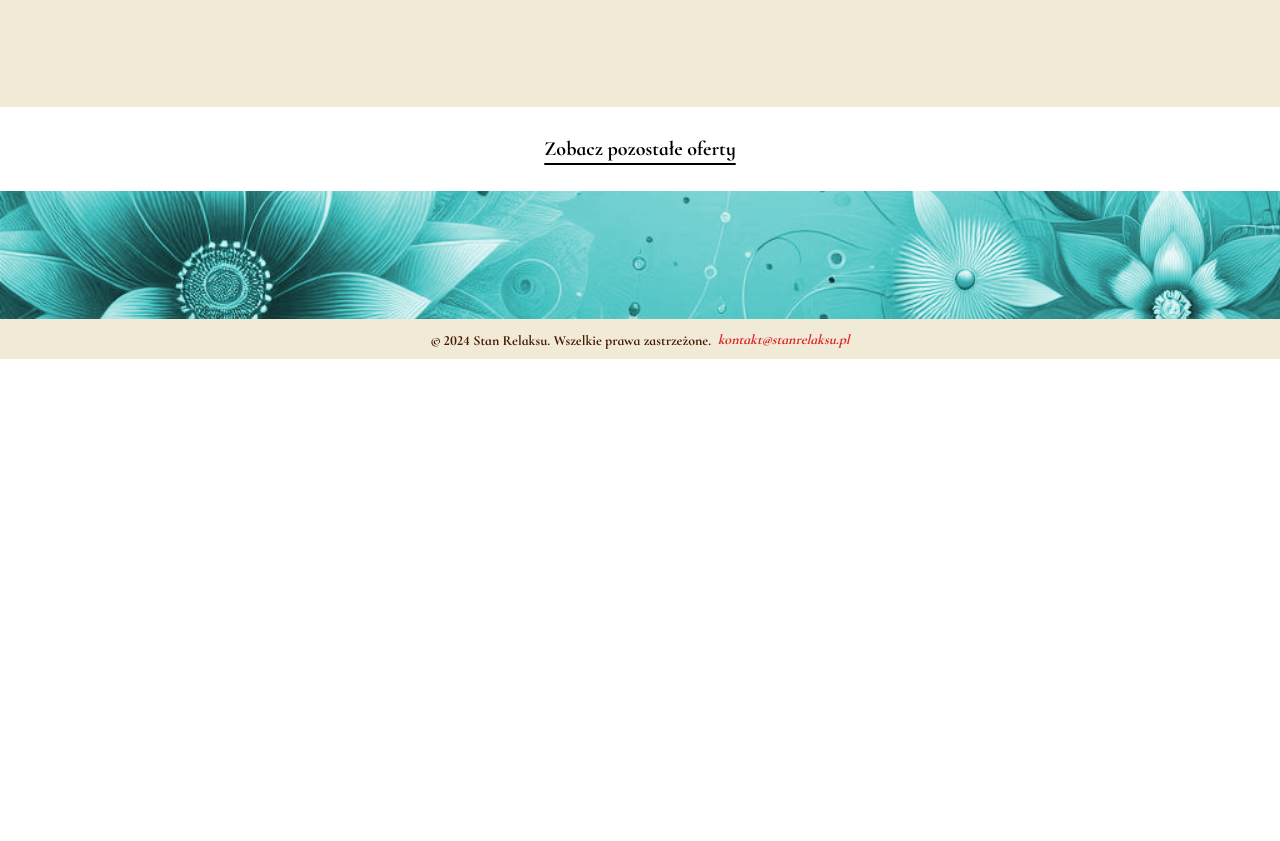
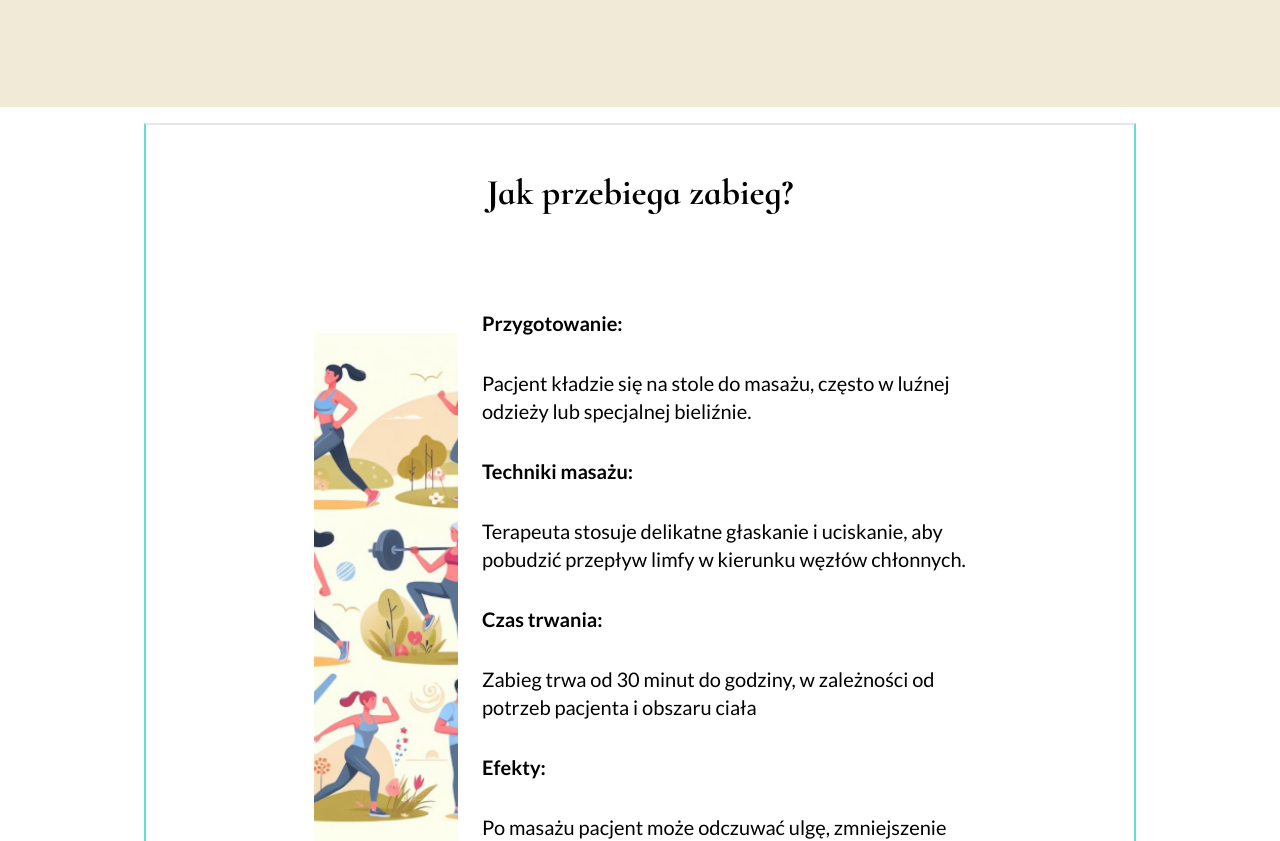
Before and after one commit to PiotrRegulski/stan-relaksu, a Next.js app: page /offer/drenaz-limfatyczny in a window 1280 px wide. Shown: the part 1560-2401 px from the top of the page. Before the commit the page ends 1919 px from the top, so only its background shows below. Built offline with nearby package versions, Linux system fonts and the light colour scheme.

Commit message:
added a component with procedures

```diff
--- a/src/app/offer/[slug]/page.tsx
+++ b/src/app/offer/[slug]/page.tsx
@@ -6,6 +6,7 @@ import { lato } from "@/components/fonts";
 import PageHeader from "@/components/homepage/PageHeader";
 import BackLink from "@/components/layout/BackLink";
 import Recommendation from "@/components/offers/Recommendation";
+import OfferProcedure from "@/components/offers/OfferProcedure";
 
 type AdvantageType = {
   title: string;
@@ -28,6 +29,10 @@ type RecommendationsType = {
   id: string;
   recommendation: string;
 };
+type ProceduresType = {
+  title?: string;
+  procedure?: string;
+};
 // Definicja typu dla pojedynczego elementu oferty
 type OfferItemType = {
   id: string;
@@ -40,6 +45,7 @@ type OfferItemType = {
   contraindications: ContraindicationsType[];
   indications: IndicationsType[];
   recommendations: RecommendationsType[];
+  procedures: ProceduresType[];
   // Dodaj pozostałe pola zgodnie z definicją OfferItem
 };
 
@@ -68,13 +74,12 @@ const OfferDetailsPage: React.FC<OfferDetailsPageProps> = ({ params }) => {
       </div>
     );
   }
-//
-const [firstAdventage, ...remainingAdvantages] = offerDetail?.advantages || [];
-const firstAdventagesDescription = firstAdventage?.description;
+  //
+  const [firstAdventage, ...remainingAdvantages] =
+    offerDetail?.advantages || [];
+  const firstAdventagesDescription = firstAdventage?.description;
 
-
-
-//
+  //
   const recommendationsTable = offerDetail?.recommendations;
   const recommendationsContent = recommendationsTable.map((rec, id) => {
     return { [`recommendation${id + 1}`]: rec.recommendation };
@@ -87,6 +92,25 @@ const firstAdventagesDescription = firstAdventage?.description;
     (adventage) => adventage.description
   );
   //
+  const proceduresTable= offerDetail?.procedures;
+
+  // const [
+  //   { title: preparationTitle },
+  //   { procedure: preparationProcedure },
+  //   { title: techniquesTitle },
+  //   { procedure: techniquesProcedure1 },
+  //   { title: timeTitle },
+  //   { procedure: timeProcedure3 },
+  //   { title: effectsTitle },
+  //   { procedure: effectsProcedure }
+  // ]= proceduresTable;
+  // const proceduresTable = [
+  //   { title: "Przygotowanie", procedure: "Opis przygotowania" },
+  //   { title: "Techniki", procedure: "Opis technik" },
+  //   { title: "Czas", procedure: "Opis czasu" },
+  //   { title: "Efekty", procedure: "Opis efektów" },
+  // ];
+
 
   return (
     <>
@@ -110,6 +134,7 @@ const firstAdventagesDescription = firstAdventage?.description;
                 fill
                 className="object-contain"
                 priority={true}
+                sizes="(max-width: 600px) 100vw, (max-width: 1200px) 50vw, 33vw"
               />
             </div>
           </div>
@@ -132,7 +157,7 @@ const firstAdventagesDescription = firstAdventage?.description;
         sRecommendation={recommendation2}
         tRecommendation={recommendation3}
       />
-
+      <OfferProcedure src={`/${offerDetail.image}`} alt={offerDetail.title} procedures={proceduresTable}/>
       <BackLink>Zobacz pozostałe oferty</BackLink>
     </>
   );
```
